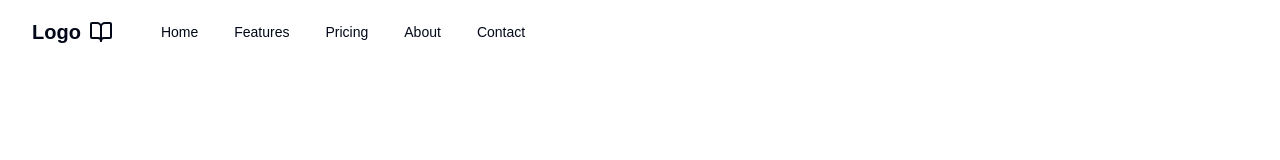
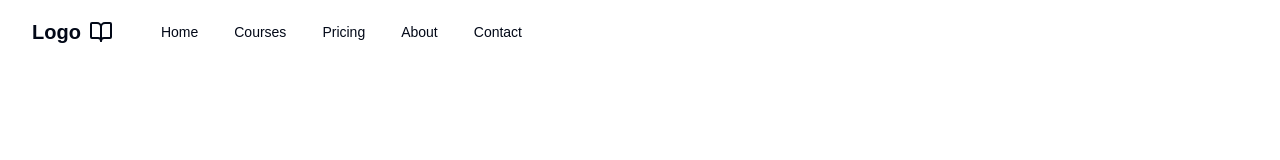
Before and after one commit to eldridgerdev/med-courses, a Next.js app: page / in a window 1280 px wide. Shown: the top 160 px of the page. Built offline with nearby package versions, Linux system fonts and the light colour scheme.

Commit message:
Courses nav link

```diff
--- a/components/custom/navigation/top-navigation.tsx
+++ b/components/custom/navigation/top-navigation.tsx
@@ -33,8 +33,8 @@ const navLinks: NavLink[] = [
   },
   {
     id: 1,
-    title: "Features",
-    href: "/",
+    title: "Courses",
+    href: "/courses",
   },
   {
     id: 2,
```
